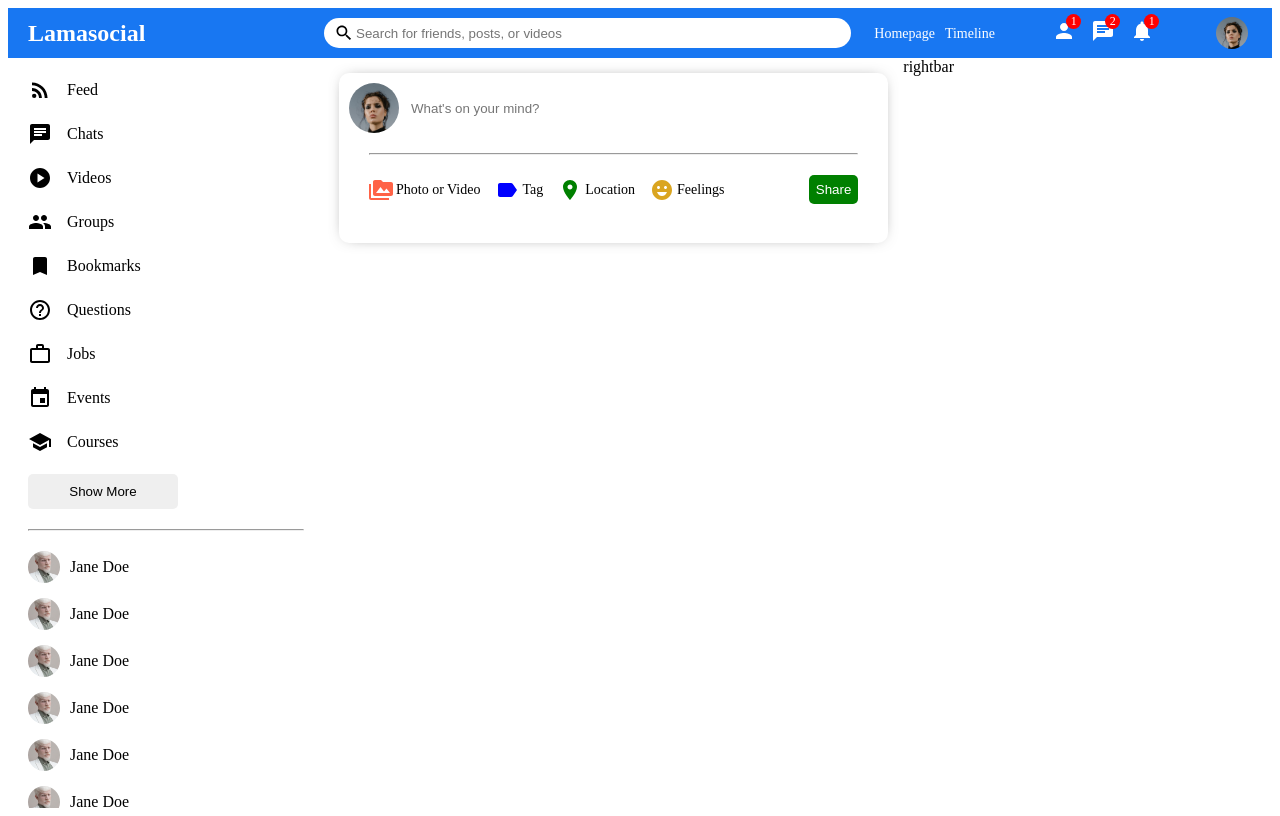
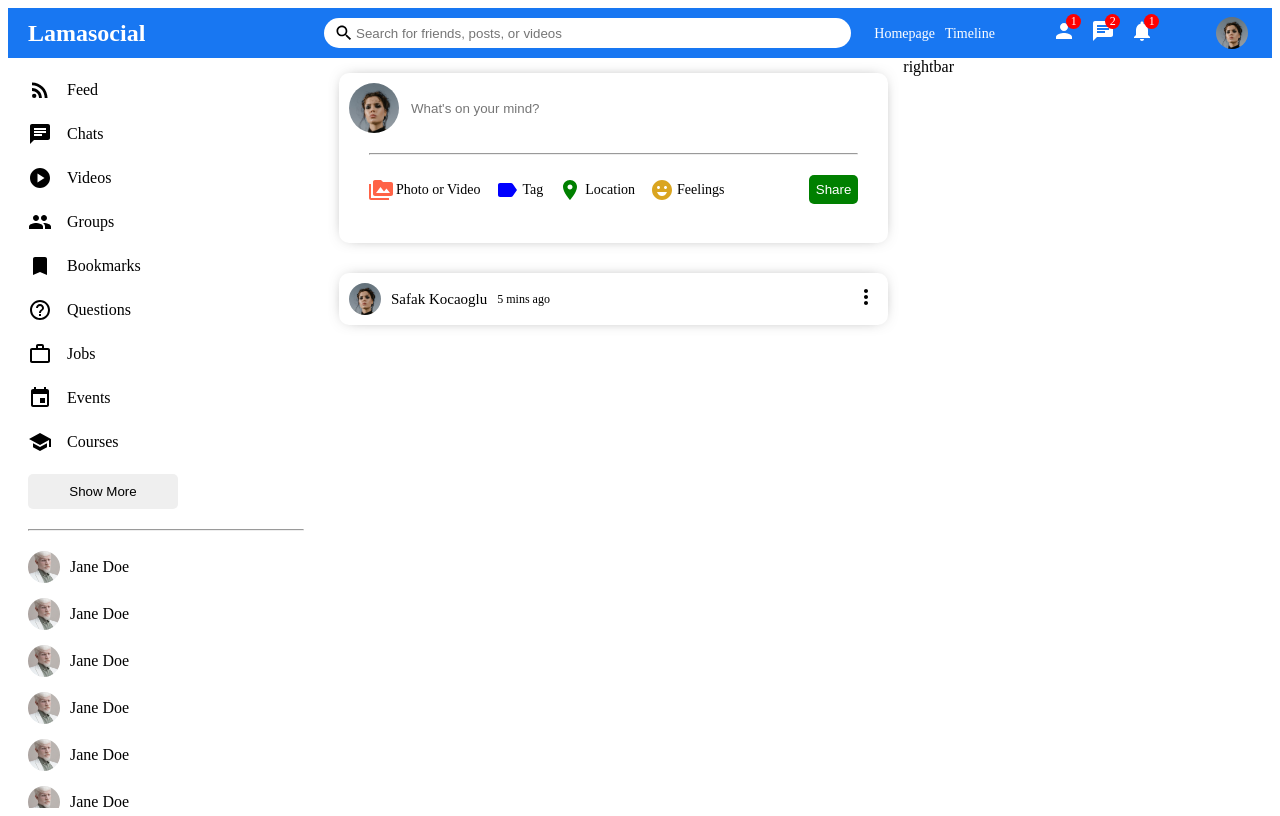
Before and after one commit to LaurenCummings/facebook-clone, a React (Vite) app: page / in a window 1280 px wide. Built offline with nearby package versions, Linux system fonts and the light colour scheme.

Commit message:
Added styling to Post component top section

```diff
--- a/src/components/Feed.jsx
+++ b/src/components/Feed.jsx
@@ -1,11 +1,13 @@
 import '../css/Feed.css';
 import Share from '../components/Share';
+import Post from '../components/Post';
 
 function Feed() {
     return (
         <div className="feed">
             <div className="feedWrapper">
                 <Share />
+                <Post />
             </div>
         </div>
     )
--- a/src/components/Post.jsx
+++ b/src/components/Post.jsx
@@ -1,9 +1,28 @@
 import '../css/Post.css';
+import person1 from '../assets/person/1.jpeg';
+import { MoreVert } from '@mui/icons-material';
 
 function Post() {
     return (
-        <div>
+        <div className="post">
+            <div className="postWrapper">
+                <div className="postTop">
+                    <div className="postTopLeft">
+                        <img className="postProfileImg" src={person1} alt="" />
+                        <span className="postUsername">Safak Kocaoglu</span>
+                        <span className="postDate">5 mins ago</span>
+                    </div>
+                    <div className="postTopRight">
+                        <MoreVert />
+                    </div>
+                </div>
+                <div className="postCenter">
 
+                </div>
+                <div className="postBottom">
+
+                </div>
+            </div>
         </div>
     )
 }
--- a/src/css/Post.css
+++ b/src/css/Post.css
@@ -0,0 +1,39 @@
+.post {
+    width: 100%;
+    border-radius: 10px;
+    -webkit-box-shadow: 0px 0px 16px -8px rgba(0, 0, 0, 0.68);
+    box-shadow: 0px 0px 16px -8px rgba(0, 0, 0, 0.68);
+    margin: 30px 0;
+}
+
+.postWrapper {
+    padding: 10px;
+}
+
+.postTop {
+    display: flex;
+    align-items: center;
+    justify-content: space-between;
+}
+
+.postTopLeft {
+    display: flex;
+    align-items: center;
+}
+
+.postProfileImg {
+    width: 32px;
+    height: 32px;
+    border-radius: 50%;
+    object-fit: cover;
+}
+
+.postUsername {
+    font-size: 15px;
+    font-weight: 500;
+    margin: 0 10px;
+}
+
+.postDate {
+    font-size: 12px;;
+}
```
